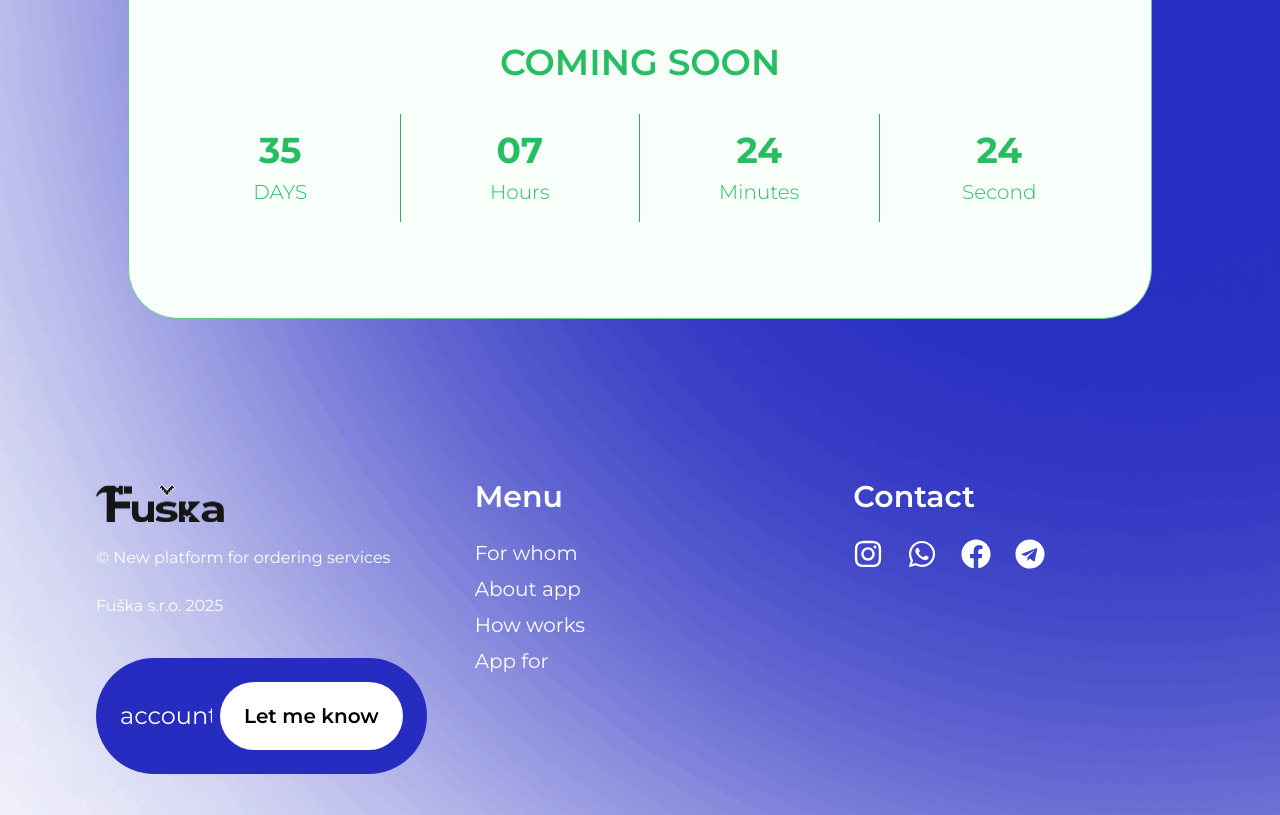
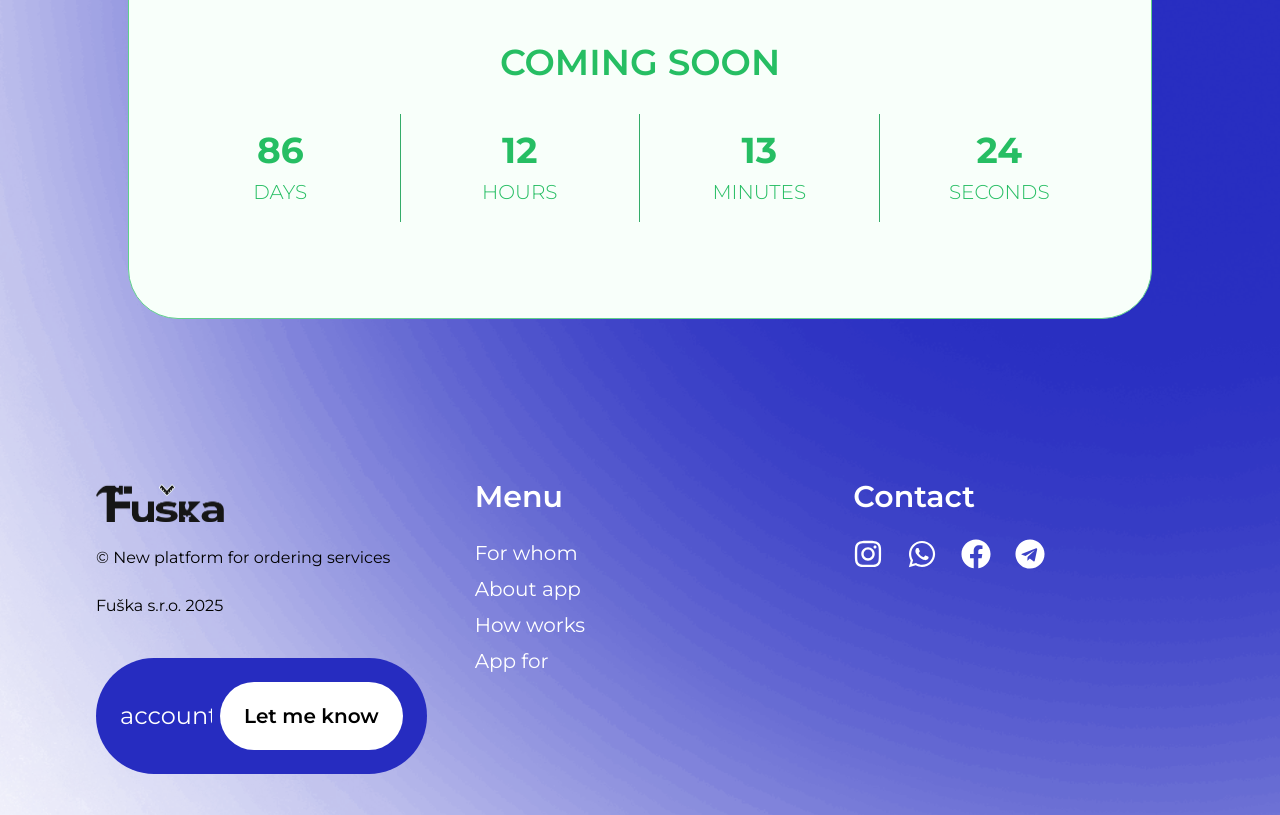
Before and after one commit to Fietstopa/fuska-web, a React (Vite) app: page / in a window 1280 px wide. Shown: the part 10440-11255 px from the top of the page. Built offline with nearby package versions, Linux system fonts and the light colour scheme.

Commit message:
countdown fix

```diff
--- a/src/components/ComingSoon.tsx
+++ b/src/components/ComingSoon.tsx
@@ -1,7 +1,41 @@
-import React from "react";
+import React, { useState, useEffect } from "react";
 import { motion } from "framer-motion";
 
 const ComingSoonSection: React.FC = () => {
+  const calculateTimeLeft = () => {
+    const targetDate = new Date("2025-10-01T00:00:00");
+    const now = new Date();
+    const difference = targetDate.getTime() - now.getTime();
+
+    let timeLeft = {
+      days: 0,
+      hours: 0,
+      minutes: 0,
+      seconds: 0,
+    };
+
+    if (difference > 0) {
+      timeLeft = {
+        days: Math.floor(difference / (1000 * 60 * 60 * 24)),
+        hours: Math.floor((difference / (1000 * 60 * 60)) % 24),
+        minutes: Math.floor((difference / 1000 / 60) % 60),
+        seconds: Math.floor((difference / 1000) % 60),
+      };
+    }
+
+    return timeLeft;
+  };
+
+  const [timeLeft, setTimeLeft] = useState(calculateTimeLeft());
+
+  useEffect(() => {
+    const timer = setInterval(() => {
+      setTimeLeft(calculateTimeLeft());
+    }, 1000);
+
+    return () => clearInterval(timer);
+  }, []);
+
   return (
     <section className="w-full py-16 md:py-24 font-montserrat relative overflow-hidden">
       <h2 className="text-4xl md:text-8xl text-black font-bold leading-tight mb-10 text-center md:text-left">
@@ -14,7 +48,7 @@ const ComingSoonSection: React.FC = () => {
           <div className="flex flex-col gap-16 md:gap-24 text-lg md:text-4xl">
             <div>
               <p className="text-left">When is the launch?</p>
-              <p className="text-right">Expected…</p>
+              <p className="text-right">1st October 2025</p>
             </div>
 
             <div>
@@ -46,7 +80,6 @@ const ComingSoonSection: React.FC = () => {
         {/* Obrázky telefonů */}
         <div className="flex-1 relative flex justify-center z-0 items-center">
           <div className="flex gap-6 justify-center relative">
-            {/* Levý mobil */}
             <motion.img
               src="/phone-right.png"
               alt="Phone 1"
@@ -55,13 +88,11 @@ const ComingSoonSection: React.FC = () => {
               transition={{ duration: 1, ease: "easeOut" }}
               className="w-40 md:w-58 h-auto object-contain"
             />
-            {/* Šipka */}
             <img
               src="/arrow-curve.png"
               alt="Arrow"
               className="absolute top-[-6rem] md:top-[-18rem] right-0 md:right-48 w-16 md:w-32"
             />
-            {/* Pravý mobil */}
             <motion.img
               src="/phone-left.png"
               alt="Phone 2"
@@ -79,29 +110,29 @@ const ComingSoonSection: React.FC = () => {
         <h3 className="text-2xl md:text-4xl font-semibold text-[#26BE63] mb-8">
           COMING SOON
         </h3>
-        <div className="grid  grid-cols-4 text-[#26BE63] text-2xl md:text-4xl font-bold divide-x divide-[#34AC69]">
+        <div className="grid grid-cols-4 text-[#26BE63] text-2xl md:text-4xl font-bold divide-x divide-[#34AC69]">
           <div className="px-4 py-4">
-            <p>35</p>
+            <p>{timeLeft.days}</p>
             <p className="text-sm md:text-xl text-[#8CCFA] font-light mt-2">
               DAYS
             </p>
           </div>
           <div className="px-4 py-4">
-            <p>07</p>
+            <p>{timeLeft.hours.toString().padStart(2, "0")}</p>
             <p className="text-sm md:text-xl text-[#8CCFA] font-light mt-2">
-              Hours
+              HOURS
             </p>
           </div>
           <div className="px-4 py-4">
-            <p>24</p>
+            <p>{timeLeft.minutes.toString().padStart(2, "0")}</p>
             <p className="text-sm md:text-xl text-[#8CCFA] font-light mt-2">
-              Minutes
+              MINUTES
             </p>
           </div>
           <div className="px-4 py-4">
-            <p>24</p>
+            <p>{timeLeft.seconds.toString().padStart(2, "0")}</p>
             <p className="text-sm md:text-xl text-[#8CCFA] font-light mt-2">
-              Second
+              SECONDS
             </p>
           </div>
         </div>
--- a/src/components/Footer.tsx
+++ b/src/components/Footer.tsx
@@ -14,12 +14,10 @@ const Footer: React.FC = () => {
     <footer className="w-full font-montserrat text-black py-16 px-6 md:px-24 ">
       <div className="flex flex-col md:flex-row justify-between gap-16 md:gap-12 items-center md:items-start text-center md:text-left">
         {/* Logo + Description */}
-        <div className="flex flex-col gap-6 flex-1 items-center md:items-start">
+        <div className="flex flex-col gap-6  flex-1 items-center md:items-start">
           <img src="/logo.png" alt="Fuska Logo" className="w-32" />
-          <p className="text-base text-white">
-            © New platform for ordering services
-          </p>
-          <p className="text-base text-white">Fuška s.r.o. 2025</p>
+          <p className="text-base ">© New platform for ordering services</p>
+          <p className="text-base">Fuška s.r.o. 2025</p>
 
           <div className="w-full max-w-sm mt-4">
             <CustomInput
```
